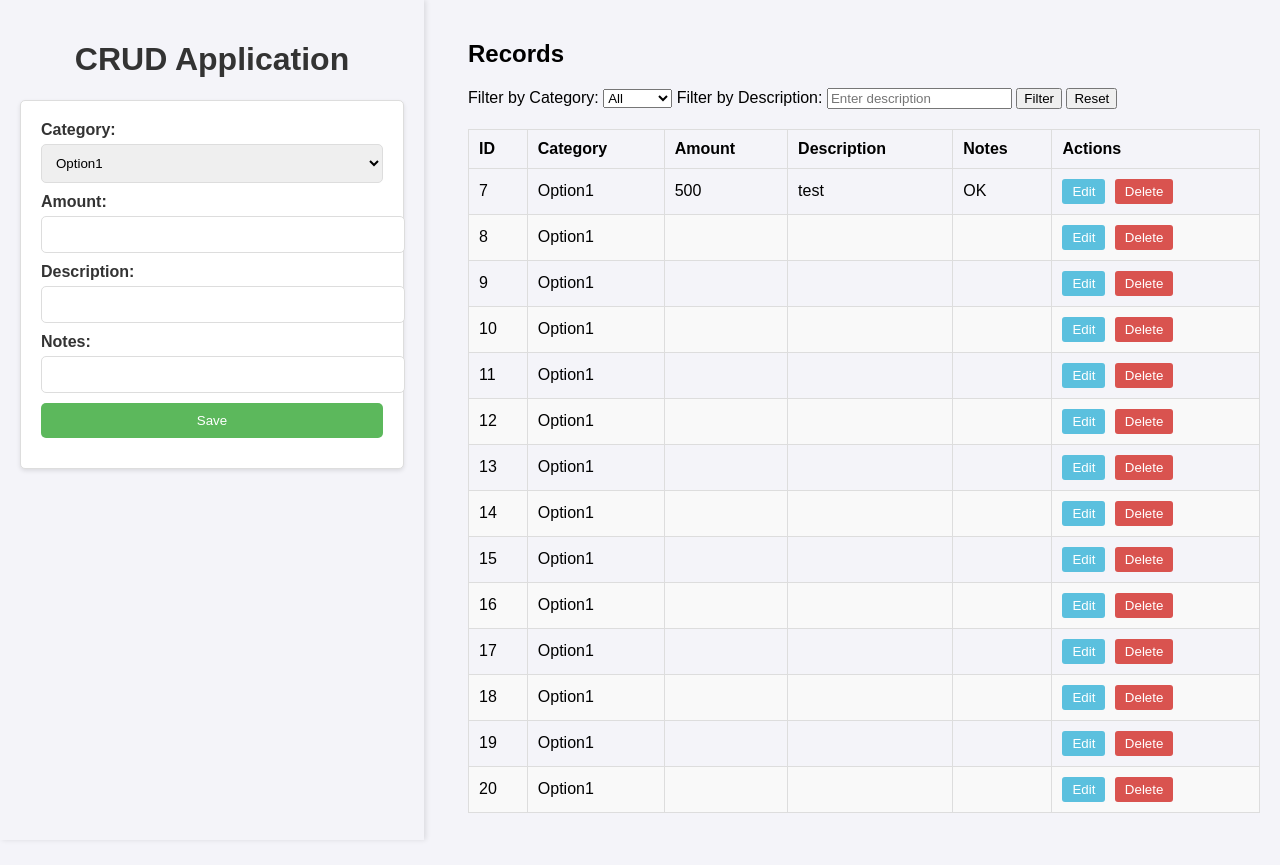
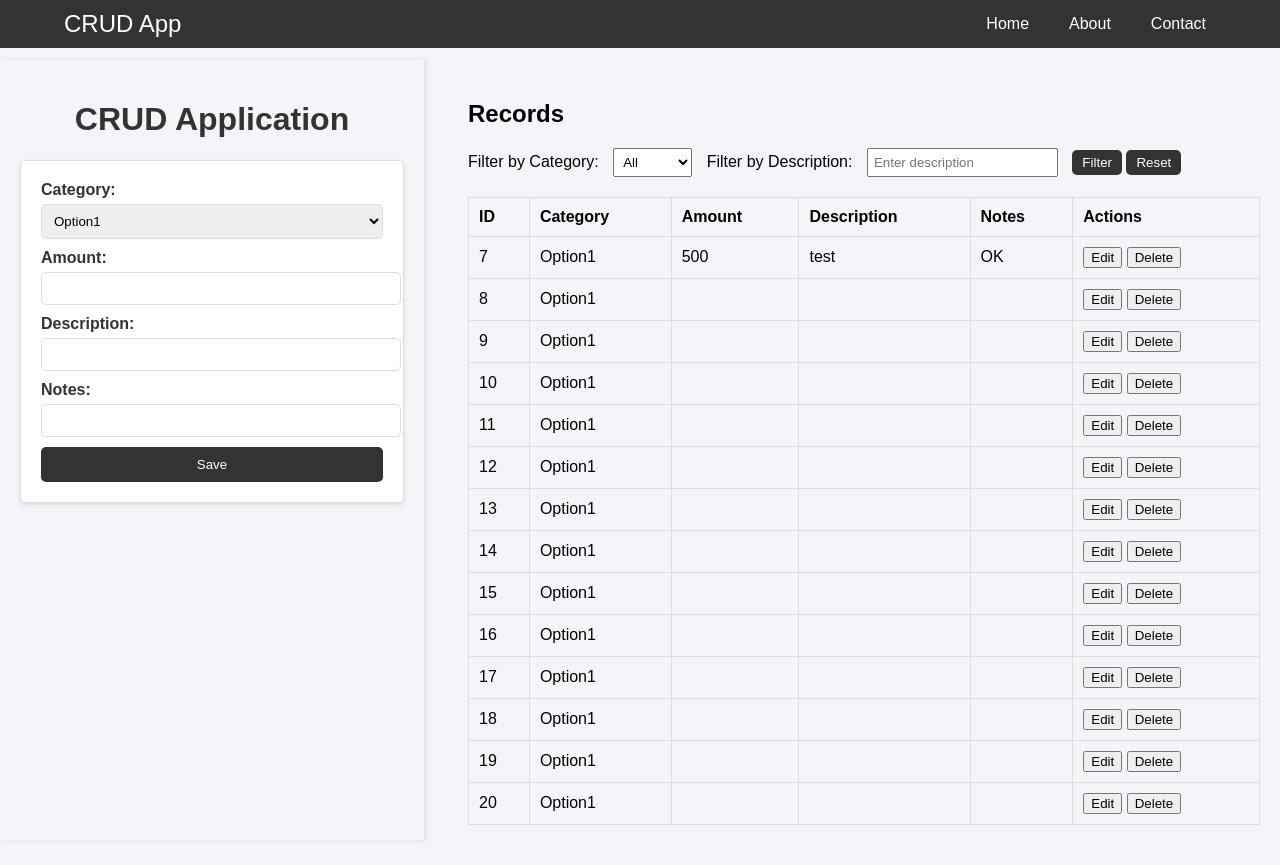
Before and after one commit to ryu-f67/test-app, a Flask app: page / in a window 1280 px wide. Before the commit the page ends 839 px from the top, so only its background shows below. Run offline with Flask 3, Linux system fonts and the light colour scheme; data comes from the database, SQL or seed files in the repository.

Commit message:
ナビゲーションバー追加

```diff
--- a/crud-app/static/styles.css
+++ b/crud-app/static/styles.css
@@ -4,26 +4,76 @@ body {
     margin: 0;
     padding: 0;
     display: flex;
+    flex-direction: column;
+    height: 100vh;
+}
+
+.navbar {
+    width: 100%;
+    background-color: #333;
+    color: #fff;
+    padding: 10px 0;
+    position: fixed;
+    top: 0;
+    z-index: 1000;
+}
+
+.navbar-container {
+    display: flex;
+    justify-content: space-between;
+    align-items: center;
+    width: 90%;
+    margin: 0 auto;
+}
+
+.navbar-brand {
+    font-size: 24px;
+    text-decoration: none;
+    color: #fff;
+}
+
+.navbar-menu {
+    list-style: none;
+    padding: 0;
+    margin: 0;
+    display: flex;
+}
+
+.navbar-menu li {
+    margin-left: 20px;
+}
+
+.navbar-menu li a {
+    text-decoration: none;
+    color: #fff;
+    padding: 5px 10px;
+}
+
+.navbar-menu li a:hover {
+    background-color: #575757;
+    border-radius: 5px;
 }
 
 .container {
     display: flex;
     width: 100%;
+    margin-top: 60px; /* Add margin to account for the fixed navbar */
 }
 
 .form-container {
-    width: 30%; /* Set the width to 30% */
+    width: 30%;
     padding: 20px;
     background-color: #f4f4f9;
     position: fixed;
-    height: 100%;
+    top: 60px; /* Adjust top position to be below the navbar */
+    height: calc(100% - 60px);
     overflow-y: auto;
     box-shadow: 2px 0 5px rgba(0, 0, 0, 0.1);
 }
 
 .table-container {
-    width: 65%; /* Set the width to 65% */
-    margin-left: 35%; /* Adjust the margin to match the form's width */
+    width: 65%;
+    margin-left: 35%;
     padding: 20px;
 }
 
@@ -49,75 +99,62 @@ form label {
     color: #333;
 }
 
-form input,
-form select,
-form button {
+form input, form select {
     width: 100%;
-    padding: 10px;
+    padding: 8px;
     margin-bottom: 10px;
     border: 1px solid #ddd;
     border-radius: 5px;
 }
 
 form button {
-    background-color: #5cb85c;
+    width: 100%;
+    padding: 10px;
+    background-color: #333;
     color: #fff;
     border: none;
+    border-radius: 5px;
     cursor: pointer;
 }
 
 form button:hover {
-    background-color: #4cae4c;
+    background-color: #555;
 }
 
 table {
     width: 100%;
-    margin: 20px 0;
     border-collapse: collapse;
+    margin-bottom: 20px;
 }
 
-table th,
-table td {
+table th, table td {
     padding: 10px;
     border: 1px solid #ddd;
     text-align: left;
 }
 
-table th {
-    background-color: #f4f4f9;
+.filter-container {
+    margin-bottom: 20px;
 }
 
-table tr:nth-child(even) {
-    background-color: #f9f9f9;
+.filter-container label {
+    margin-right: 10px;
 }
 
-table tr:hover {
-    background-color: #f1f1f1;
+.filter-container input, .filter-container select {
+    margin-right: 10px;
+    padding: 5px;
 }
 
-button.edit,
-button.delete {
+.filter-container button {
     padding: 5px 10px;
-    margin-right: 5px;
+    background-color: #333;
+    color: #fff;
     border: none;
-    border-radius: 3px;
+    border-radius: 5px;
     cursor: pointer;
 }
 
-button.edit {
-    background-color: #5bc0de;
-    color: #fff;
+.filter-container button:hover {
+    background-color: #555;
 }
-
-button.edit:hover {
-    background-color: #31b0d5;
-}
-
-button.delete {
-    background-color: #d9534f;
-    color: #fff;
-}
-
-button.delete:hover {
-    background-color: #c9302c;
-}
--- a/crud-app/templates/index.html
+++ b/crud-app/templates/index.html
@@ -8,6 +8,17 @@
     <script src="{{ url_for('static', filename='jquery-3.7.1.min.js') }}"></script>
 </head>
 <body>
+    <nav class="navbar">
+        <div class="navbar-container">
+            <a href="#" class="navbar-brand">CRUD App</a>
+            <ul class="navbar-menu">
+                <li><a href="#">Home</a></li>
+                <li><a href="#">About</a></li>
+                <li><a href="#">Contact</a></li>
+            </ul>
+        </div>
+    </nav>
+
     <div class="container">
         <div class="form-container">
             <h1>CRUD Application</h1>
```
